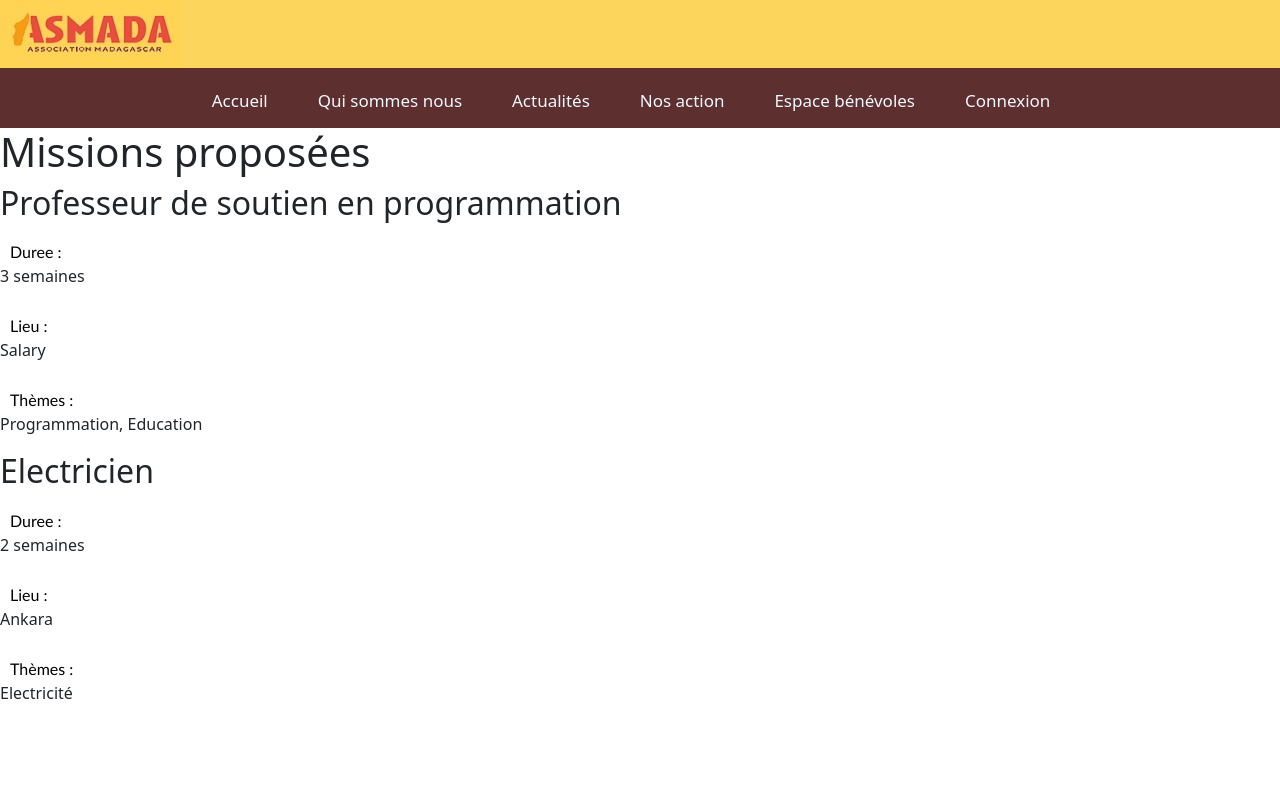
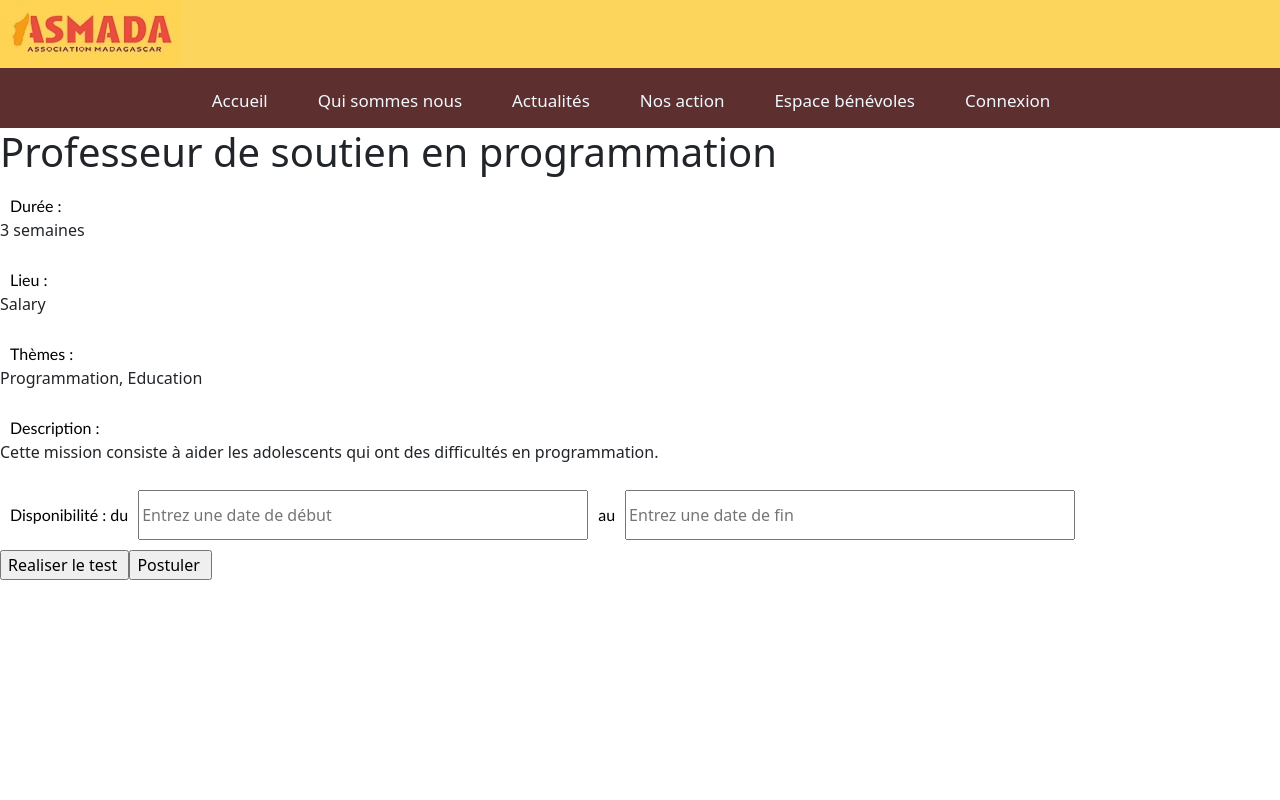
Before and after one commit to Vyvy20/Asmada-react, a React (Create React App) app: page / in a window 1280 px wide. Shown: the top 800 px of the page. Built offline with nearby package versions, Linux system fonts and the light colour scheme.

Commit message:
Petit modif pour page mission et Ajout page détail mission

```diff
--- a/src/components/App.js
+++ b/src/components/App.js
@@ -10,7 +10,7 @@ import ProfileB from "./ProfilBenevole";
 import Footer from "./Footer";
 import ProfileA from "./ProfilAdmin";
 import Mission from "./Mission";
-
+import DetailMission from "./DetailMission";
 
 
 import {BrowserRouter as Router, Route, Link} from 'react-router-dom'
@@ -20,7 +20,7 @@ function App(){
       <div>
          <Header />
          <Nav/>
-         <Mission />
+         <DetailMission />
          <Footer />
       </div>
    );
--- /dev/null
+++ b/src/components/DetailMission.js
@@ -0,0 +1,37 @@
+import React, {Component} from 'react';
+
+
+function DetailMission() {
+    return (
+
+        <div className='MissionAssoDetail'>
+
+            <h1 className='TitreMiss'>Professeur de soutien en programmation</h1>
+            <label className='DureeMiss'>Durée : </label>
+            <p>3 semaines</p>
+            <label className='LieuMiss'>Lieu : </label>
+            <p>Salary</p>
+            <label className='ThemeMiss'>Thèmes : </label>
+            <p>Programmation, Education</p>
+            <label className='Descrip'>Description : </label>
+            <p>Cette mission consiste à aider les adolescents qui ont des difficultés en programmation.</p>
+
+            <form>
+                <div className='Dispo'>
+
+                    <label className='TrancheDispo'>Disponibilité : du </label>
+                    <input type="text" placeholder="Entrez une date de début" className="DateDébut"  />
+                    <label className='TrancheDispo2'> au </label>
+                    <input type="text" placeholder="Entrez une date de fin" className="DateFin"  />
+
+                </div>
+            </form>
+
+            <input className='btnQuest' type="submit" value="Realiser le test " />
+            <input className='btnPostu' type="submit" value="Postuler " />
+
+        </div>
+    )
+}
+
+export default DetailMission;
--- a/src/components/Mission.js
+++ b/src/components/Mission.js
@@ -15,7 +15,7 @@ function Mission() {
                 <div className='Mission1'>
 
                     <h2 className='TitreMission1'>Professeur de soutien en programmation</h2>
-                    <label className='Duree'>Duree : </label>
+                    <label className='Duree'>Durée : </label>
                     <p>3 semaines</p>
                     <label className='Lieu'>Lieu : </label>
                     <p>Salary</p>
@@ -28,7 +28,7 @@ function Mission() {
                 <div className='Mission2'>
 
                     <h2 className='TitreMission1'>Electricien</h2>
-                    <label className='Duree'>Duree : </label>
+                    <label className='Duree'>Durée : </label>
                     <p>2 semaines</p>
                     <label className='Lieu'>Lieu : </label>
                     <p>Ankara</p>
```
